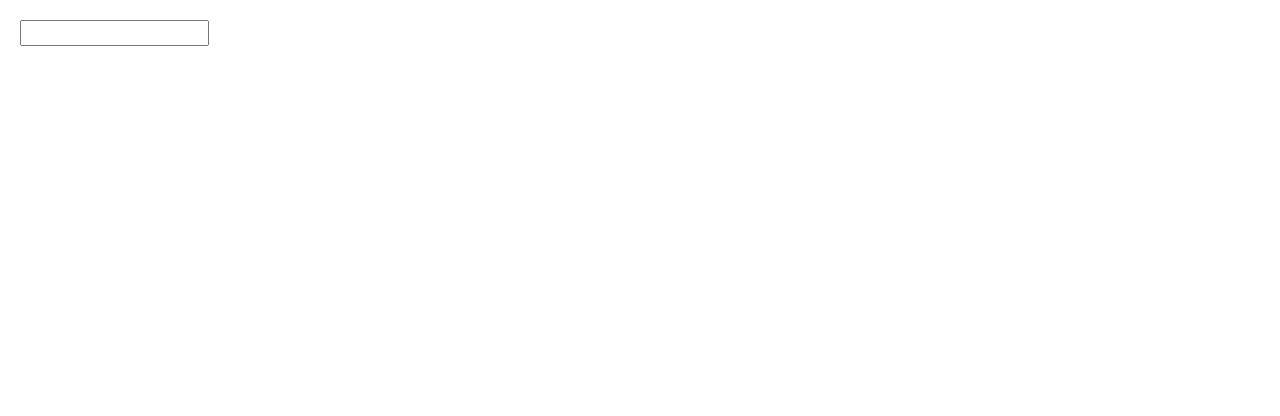
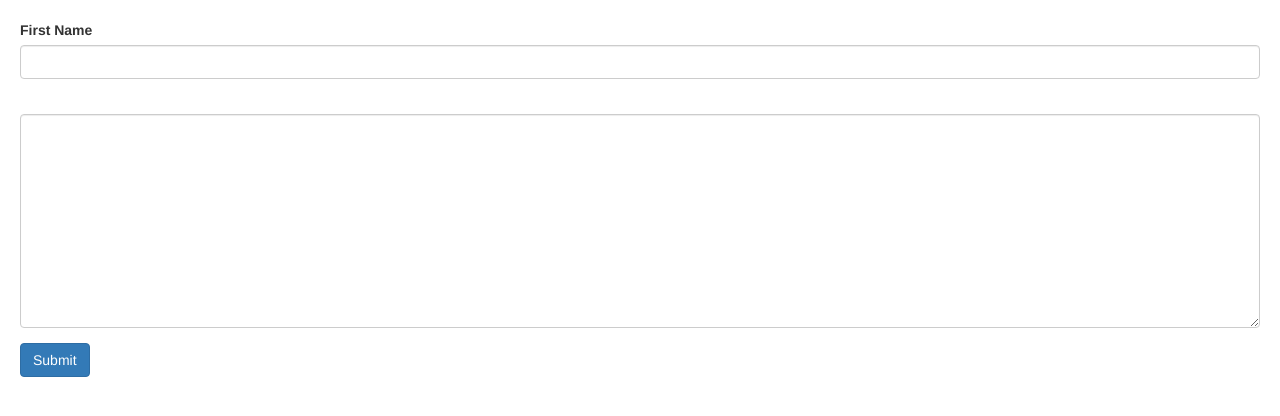
Before and after one commit to mohamedmonirshabana/angularProject, an Angular app: page / in a window 1280 px wide. Shown: the top 416 px of the page. Built offline with nearby package versions, Linux system fonts and the light colour scheme.

Commit message:
add for form in contact-form

```diff
--- a/src/app/app.component.html
+++ b/src/app/app.component.html
@@ -1,2 +1,2 @@
 
-<input type="text" [appInputFormat]="'uppercase'">
+<contact-form></contact-form>
--- a/src/app/contact-form/contact-form.component.html
+++ b/src/app/contact-form/contact-form.component.html
@@ -1 +1,11 @@
-<p>contact-form works!</p>
+<form>
+    <div class="form-group">
+        <label for="firstName">First Name</label>
+        <input id="firstName" type="text" class="form-control">
+    </div>
+    <div class="form-group">
+        <label for="comment"></label>
+        <textarea name="" id="comment" cols="30" rows="10" class="form-control"></textarea>
+    </div>
+    <button class="btn btn-primary">Submit</button>
+</form>
--- a/src/app/contact-form/contact-form.component.ts
+++ b/src/app/contact-form/contact-form.component.ts
@@ -1,7 +1,7 @@
 import { Component, OnInit } from '@angular/core';
 
 @Component({
-  selector: 'app-contact-form',
+  selector: 'contact-form',
   templateUrl: './contact-form.component.html',
   styleUrls: ['./contact-form.component.css']
 })
```
